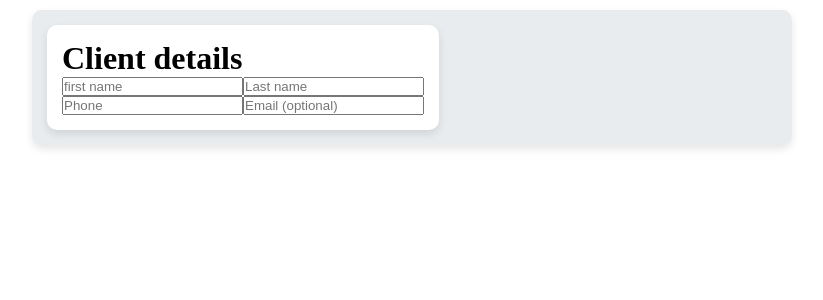
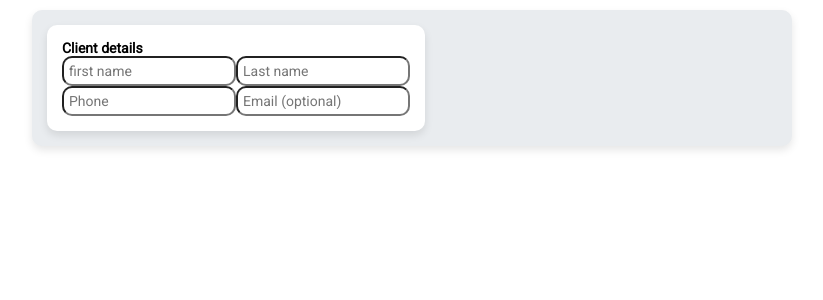
Before and after one commit to redskyby/js_developer_intern_test_task, a React (Create React App) app: page / in a window 1280 px wide. Shown: the top 300 px of the page, without its empty margins (228-1051 px from the left). Built offline with nearby package versions, Linux system fonts and the light colour scheme.

Commit message:
Google font was added.

```diff
--- a/public/index.html
+++ b/public/index.html
@@ -4,6 +4,9 @@
     <meta charset="utf-8" />
     <link rel="icon" href="%PUBLIC_URL%/favicon.png" />
     <meta name="viewport" content="width=device-width, initial-scale=1" />
+    <link rel="preconnect" href="https://fonts.googleapis.com">
+    <link rel="preconnect" href="https://fonts.gstatic.com" crossorigin>
+    <link href="https://fonts.googleapis.com/css2?family=Roboto:wght@100;300;400&display=swap" rel="stylesheet">
     <title>Test form</title>
   </head>
   <body>
--- a/src/components/app/App.module.scss
+++ b/src/components/app/App.module.scss
@@ -2,6 +2,8 @@
     margin: 0;
     padding: 0;
     box-sizing: border-box;
+    font-family: "Roboto", sans-serif;
+    font-size: 14px;
 }
 
 .content {
--- a/src/components/clientDetails/ClientDetails.module.scss
+++ b/src/components/clientDetails/ClientDetails.module.scss
@@ -5,3 +5,9 @@
       #{$property}: $value;
    }
 }
+
+.input{
+   @each $property, $value in $common-input{
+      #{$property}: $value;
+   }
+}
--- a/src/components/clientDetails/ClientDetails.tsx
+++ b/src/components/clientDetails/ClientDetails.tsx
@@ -1,7 +1,13 @@
-import React from "react";
+import React, { useState } from "react";
 import style from "./ClientDetails.module.scss";
 
 const ClientDetails = () => {
+    const [firstName , setFirstName] = useState<string>("")
+    const [lastName , setLastName] = useState<string>("")
+    const [phone , setPhone] = useState<string>();
+  const [email , setEmail] = useState<string>("")
+
+
     return (
         <div className={style.content}>
             <div>
@@ -9,12 +15,36 @@ const ClientDetails = () => {
             </div>
             <form>
                 <div>
-                    <input type="text" placeholder={"first name"} />
-                    <input type="text" placeholder={"Last name"} />
+                    <input className={style.input}
+                      type="text"
+                      placeholder={"first name"}
+                      value={firstName}
+                      onChange={(e) => setFirstName(e.target.value)}
+                      required
+                    />
+                    <input
+                      className={style.input}
+                      type="text" placeholder={"Last name"}
+                           value={lastName}
+                           onChange={(e) => setLastName(e.target.value)}
+                           required
+                    />
                 </div>
                 <div>
-                    <input type="tel" placeholder={"Phone"} />
-                    <input type="email" placeholder={"Email (optional)"} />
+                    <input
+                      className={style.input}
+                      type="tel" placeholder={"Phone"}
+                           value={phone}
+                           onChange={(e) => setPhone(e.target.value)}
+                           required
+                    />
+                    <input
+                      className={style.input}
+                      type="email" placeholder={"Email (optional)"}
+                           value={email}
+                           onChange={(e) => setEmail(e.target.value)}
+                           required
+                    />
                 </div>
             </form>
         </div>
--- a/src/services/Variables.scss
+++ b/src/services/Variables.scss
@@ -4,3 +4,9 @@ $common-styles: (
         padding: 15px,
         background-color: #fff
 ) !default;
+
+$common-input : (
+        border-radius: 10px,
+        padding: 5px,
+        color : #000,
+)
```
